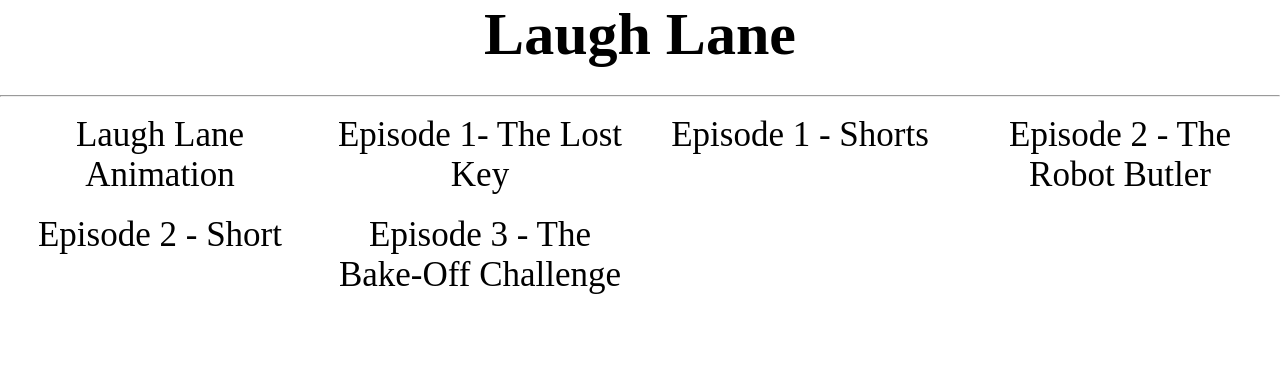
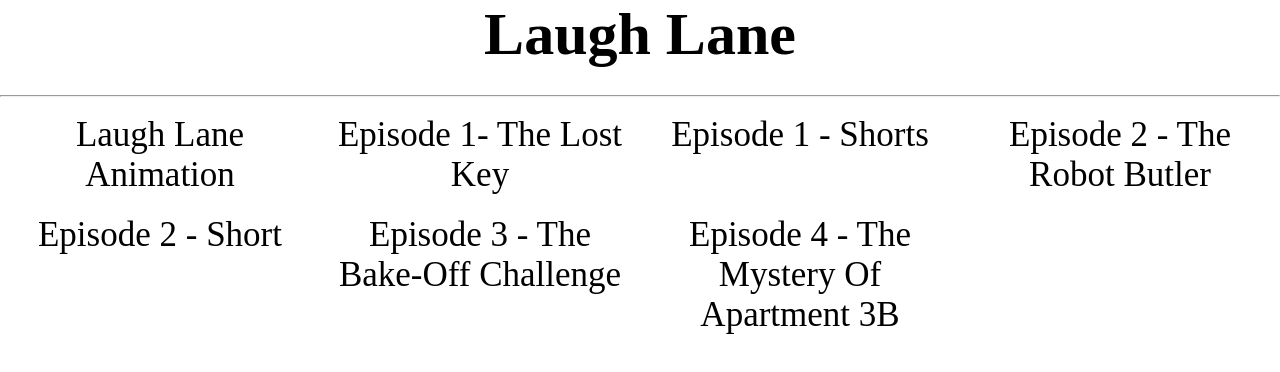
Before and after one commit to Alhedaya/Laugh-Lane-Season-1, a plain HTML site: page index.html in a window 1280 px wide. Drawn offline with Linux system fonts and the light colour scheme.

Commit message:
Update index.html

```diff
--- a/index.html
+++ b/index.html
@@ -240,6 +240,15 @@ href="episode2short.pptx">Episode 2 - Short</a>
 href="episode3thebakeoffdisaster.pptx">Episode 3 - The Bake-Off Challenge</a>
 </div>
 
+
+
+<div class="dropshadow">
+<a style="text-decoration: none; color:black;" target="_blank"
+href="episode4themysteryofapartment3b.pptx">Episode 4 - The Mystery Of Apartment 3B</a>
+</div>
+
+
+
 </div><br>
 </main>
 
```
